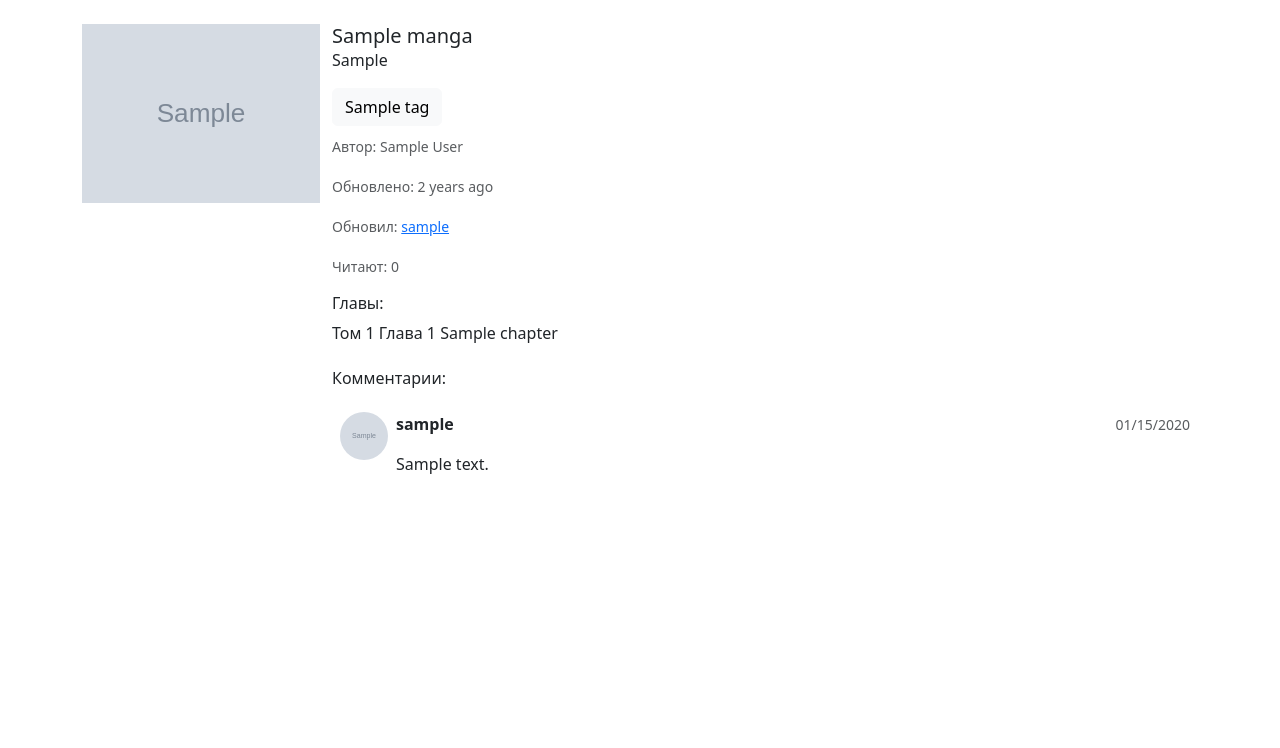
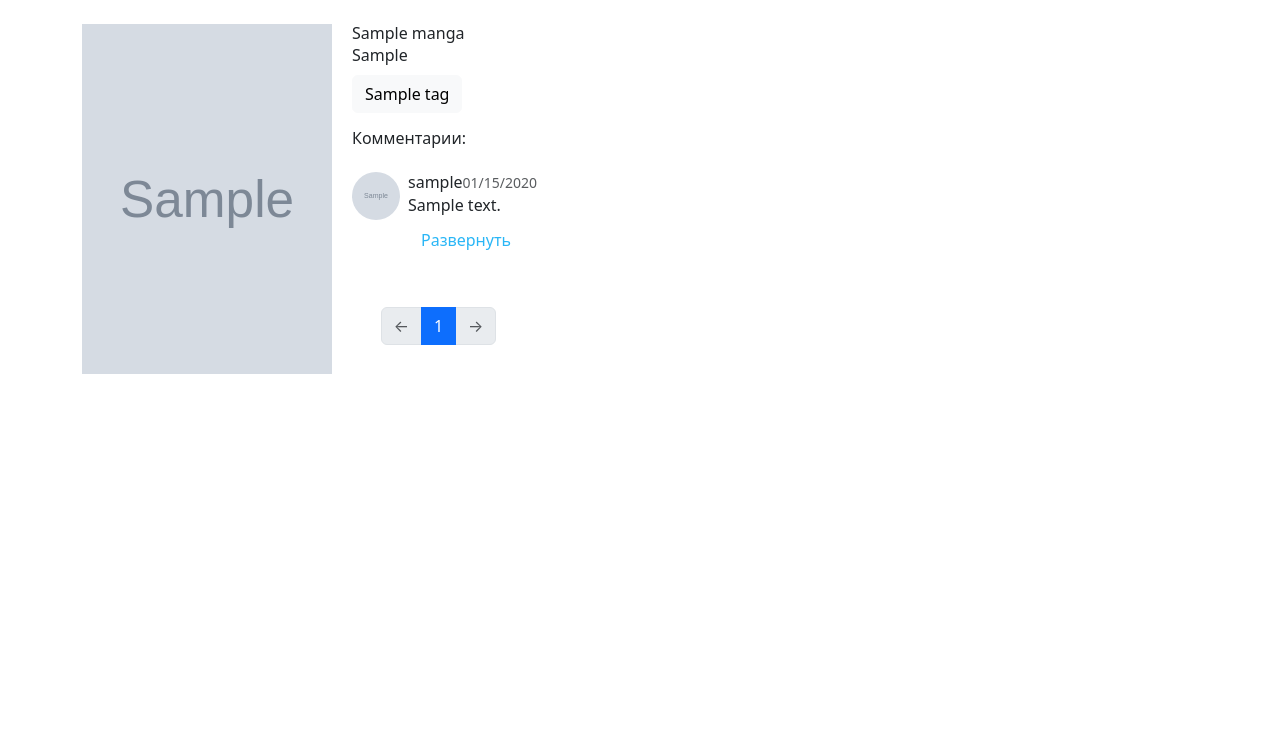
Before and after one commit to TuanKiri/MangaLibrary, a Flask app: page /manga/1 in a window 1280 px wide. Shown: the part 57-805 px from the top of the page. Run offline with Flask 2, Linux system fonts and the light colour scheme; tables that the repository leaves empty hold one stand-in row (values such as "Sample post"); grey boxes marked "Sample" are stand-in pictures; data that the repository does not hold is empty; parts of the project's set-up code (start-up, migrations or seed data) failed here and were passed over; some libraries are stand-ins or nearby versions.

Commit message:
наработки по странице с мангой

```diff
--- a/app/comment/templates/moderation_comments.html
+++ b/app/comment/templates/moderation_comments.html
@@ -1,11 +1,11 @@
 {% extends "base.html" %}
-{% import "_macros.html" as macros %}
+{% import "_pagination.html" as macros %}
 
 {% block page_content %}
 <h5 class="mb-3 mt-4">Модерация комментариев</h5>
 {% set moderate = True %}
 {% include '_comments.html' %}
 {% if pagination and pagination.pages > 1 %}
-    {{ macros.pagination_widget(pagination, '.moderate') }}
+    {{ macros.widget(pagination, '.moderate') }}
 {% endif %}
 {% endblock %}
--- a/app/comment/views.py
+++ b/app/comment/views.py
@@ -20,7 +20,6 @@ def add_manga_comment(id):
             body=comment_form.comment.data)
         db.session.add(comment)
         db.session.commit()
-        flash('Комментарий добавлен', 'success')
     return redirect(url_for('manga.index', id=manga.id))
 
 @comment.route('/add_news_comment/<int:id>', methods=['GET', 'POST'])
@@ -36,7 +35,6 @@ def add_news_comment(id):
             body=comment_form.comment.data)
         db.session.add(comment)
         db.session.commit()
-        flash('Комментарий добавлен', 'success')
     return redirect(url_for('news.index', id=news.id))
 
 @comment.route('/moderate')
--- a/app/main/views.py
+++ b/app/main/views.py
@@ -24,7 +24,7 @@ def index():
                                 .join(manga_tag) \
                                 .group_by(Tag) \
                                 .order_by(db.text('popular DESC')) \
-                                .limit(44).from_self(Tag)
+                                .limit(48).from_self(Tag)
     new_chapters = db.session.query(Manga, Chapter, db.func.max(Chapter.timestamp).label('timestamp')) \
                                 .join(Chapter) \
                                 .group_by(Manga.id, Chapter.id) \
--- a/app/manga/templates/manga.html
+++ b/app/manga/templates/manga.html
@@ -1,77 +1,133 @@
 {% extends "base.html" %}
+{% import "_tags.html" as tags %}
 {% import "_pagination.html" as macros %}
 
 {% block page_content %}
 <div class="d-flex">
-    <div class="container ps-0 d-flex flex-column" style="width: 250px;">
-        <img src="{{ manga.image_url() }}" alt="...">
-        {% if current_user.is_authenticated and current_user.can(Permission.FOLLOW) %}
-            {% if not current_user.is_reading(manga) %}
-                <a href="{{ url_for('.follow', id = manga.id) }}"  type="button" class="btn btn-manga-subscribe mt-2">
-                    Начать читать
+    <div class="flex-shrink-0">
+        <div class="poster lg-poster" style="background-image: url({{ manga.image_url() }})">
+        </div>
+        {% if current_user.is_authenticated %}
+            {% if current_user.is_reading(manga) %}
+                <a href="{{ url_for('.unfollow', id = manga.id) }}" type="button" class="btn btn-edit mt-3">
+                    <svg xmlns="http://www.w3.org/2000/svg" width="16" height="16" fill="currentColor" class="bi bi-bookmark-fill" viewBox="0 0 16 16">
+                        <path d="M2 2v13.5a.5.5 0 0 0 .74.439L8 13.069l5.26 2.87A.5.5 0 0 0 14 15.5V2a2 2 0 0 0-2-2H4a2 2 0 0 0-2 2z"/>
+                    </svg>
                 </a>
             {% else %}
-                <a href="{{ url_for('.unfollow', id = manga.id) }}" type="button" class="btn btn-danger mt-2">Перестать читать</a>
+                <a href="{{ url_for('.follow', id = manga.id) }}"  type="button" class="btn btn-manga-subscribe mt-3">
+                    <svg xmlns="http://www.w3.org/2000/svg" width="16" height="16" fill="currentColor" class="bi bi-bookmark-fill" viewBox="0 0 16 16">
+                        <path d="M2 2v13.5a.5.5 0 0 0 .74.439L8 13.069l5.26 2.87A.5.5 0 0 0 14 15.5V2a2 2 0 0 0-2-2H4a2 2 0 0 0-2 2z"/>
+                    </svg>
+                </a>
             {% endif %}
         {% endif %}
     </div>
-    <div class="card-body p-0">
-        <h5 class="card-title">{{ manga.title }}</h5>
-        <p class="card-text">{{ manga.catalog }}</p>
-        {% if manga.tags.count() %}
-            {% for tag in manga.tags %}
-                <a type="button" href="{{ url_for('manga.tag', id = tag.id) }}" class="btn btn-light mb-2">{{ tag.name }}</a>
-            {% endfor %}
-        {% endif %}
-        {% if manga.author %}
-            <p class="card-text"><small class="text-muted">Автор: {{ manga.author }}</small></p>
-        {% endif %}
-        <p class="card-text"><small class="text-muted">Обновлено: {{ moment(manga.timestamp).fromNow() }}</small></p>
-        {% if manga.user.id %}
-            <p class="card-text"><small class="text-muted">Обновил: <a href="{{ url_for('user.index', id = manga.user.id) }}">{{ manga.user.username }}</a></small></p>
-        {% endif %}
-        <p class="card-text"><small class="text-muted">Читают: {{ manga.users.count() }}</small></p>
-        {% if current_user.is_authenticated and current_user.can(Permission.PUBLICATION) %}
-            <div class="d-flex my-2 justify-content-center">
-                <a  type="button" href="{{ url_for('.edit', id = manga.id) }}" class="btn btn-primary mt-2">Редактировать</a>
+    <div class="ms-2">
+        <div style="margin-left: 12px;" >
+            <h6 class="card-title">{{ manga.title }}</h6>
+            <div class="catalog">
+                {{ manga.catalog }}
             </div>
-        {% endif %}
-        {% if manga.chapter.count() %}
-        <h6>Главы:</h6>
-        {% endif %}
-            {% for chapter in manga.chapter.all() %}
-                <div class="d-flex mb-1">
-                    <a href="{{ url_for('manga.chapter', id = manga.id, volume = chapter.volume, chapter = chapter.chapter) }}" type="button" class="list-group-item list-group-item-action">
-                        Том {{ chapter.volume }} Глава {{ chapter.chapter }} {{ chapter.title}}
-                    </a>
-                    {% if current_user.is_authenticated and current_user.can(Permission.PUBLICATION) %}
-                    <a href="{{ url_for('manga.delete_chapter', id = manga.id, volume = chapter.volume, chapter = chapter.chapter) }}" type="button" class="btn btn-danger chapter-delete">
-                        <svg xmlns="http://www.w3.org/2000/svg" width="16" height="16" fill="currentColor" class="bi bi-x-lg" viewBox="0 0 16 16">
-                            <path fill-rule="evenodd" d="M13.854 2.146a.5.5 0 0 1 0 .708l-11 11a.5.5 0 0 1-.708-.708l11-11a.5.5 0 0 1 .708 0Z"/>
-                            <path fill-rule="evenodd" d="M2.146 2.146a.5.5 0 0 0 0 .708l11 11a.5.5 0 0 0 .708-.708l-11-11a.5.5 0 0 0-.708 0Z"/>
-                        </svg>
-                    </a>
-                    {% endif %}
-                </div>
-            {% endfor %}
-        {% if current_user.is_authenticated and current_user.can(Permission.PUBLICATION) %}
-            <div class="d-flex mt-2 justify-content-center">
-                <a  type="button" href="{{ url_for('manga.add_chapter', id = manga.id) }}" class="btn btn-primary mt-2">Добавить главу</a>
+        </div>
+        <input class="mt-1 btn btn-more" type="button" value="Развернуть">
+        <div class="my-2" style="margin-left: 12px;">
+            <div class="tags" style="display: inline;">
+                {{tags.widget(manga.tags.all())}}
             </div>
-        {% endif %}
-        <h6 class="mb-3 mt-4">Комментарии:</h6>
-        {% if current_user.is_authenticated and current_user.can(Permission.COMMENT)%}
+            <a type="button" class="more-tags btn btn-light mb-2">→</a>
+        </div>
+        <div style="margin-left: 12px;">
+            <h6 class="mb-3">Комментарии:</h6>
+            {% if current_user.is_authenticated and current_user.can(Permission.COMMENT)%}
             <form action="{{ url_for('comment.add_manga_comment', id=manga.id) }}" method="post">
                 {{ comment_form.hidden_tag() }}
                 {{ comment_form.comment(class_="form-control", placeholder="Комментарий") }}
-                <div class="d-flex justify-content-end my-2">
-                    {{ comment_form.submit(class_="btn btn-primary px-3") }}
+                <div class="d-flex justify-content-end mt-3">
+                    {{ comment_form.submit(class_="btn btn-primary") }}
                 </div>
             </form>
-        {% endif %}
-        {% include '_comments.html' %}
+            {% endif %}
+            {% for item in pagination.items %}
+                <div class="d-flex align-items-start my-4">
+                    <div class="avatar avatar-small me-2" style="background-image: url({{ item.user.avatar_url() }}) ">
+                    </div>
+                    <div class="d-flex flex-column flex-fill">
+                        <div class="d-flex justify-content-between align-items-center">
+                            <h6 class="mb-0"><a class="link-dark" href="{{ url_for('user.index', id = item.user.id) }}">
+                                {{ item.user.username }}</a>
+                            </h6>
+                            <small class="text-muted">{{ moment(item.timestamp).format('L') }}</small>
+                        </div>
+                        <div data-id="{{item.id}}">
+                            {% if item.disabled or item.user.banned %}
+                                <i>Данный комментарий был заблокирован модератором.</i>
+                            {% endif %}
+                            {% if moderate or not item.disabled and not item.user.banned %}
+                                {{ item.body }}
+                            {% endif %}
+                        </div>
+                        <div>
+                            <input class="mt-1 btn btn-more" style="display: inline;" onclick="countRabbits()" type="button" value="Развернуть">
+                        </div>
+                    </div>
+                </div>
+            {% endfor %}
+        </div>
+        <div class="d-flex justify-content-center">
+            {{ macros.widget(pagination, '.index', id = manga.id)}}
+        </div>
+    </div>
+</div>
 
-        {% if pagination and pagination.pages > 1 %}
-        {{ macros.widget(pagination, '.index', id=manga.id) }}
-        {% endif %}
+<script>
+    function countRabbits() {
+        for(let i=1; i<=3; i++) {
+          alert("Кролик номер " + i);
+        }
+      }
+
+    let catalog = document.querySelector('.catalog');
+    let more = document.querySelector('.btn-more');
+    let tags = document.querySelector('.tags')
+    let more_tags = document.querySelector('.more-tags')
+
+    if (tags.children.length > 4) {
+        for (var i = 4; i < tags.children.length; i++) {
+            tags.children[i].classList.add('tag-hidden')
+        }
+        more_tags.style.cssText = `
+            display: inline-block;
+        `;
+        tags.classList.add('tags-hidden');
+    }
+
+    more_tags.onclick = function() {
+        tags.classList.toggle('tags-hidden');
+        if(tags.classList.contains('tags-hidden')) {
+            more_tags.innerHTML = "→"
+            for (var i = 4; i < tags.children.length; i++) {
+                tags.children[i].classList.add('tag-hidden')
+            }
+        } else {
+            more_tags.innerHTML = "←"
+            for (var i = 4; i < tags.children.length; i++) {
+                tags.children[i].classList.remove('tag-hidden')
+            }
+        }
+
+    };
+
+    if (catalog.textContent.length > 378) {
+        catalog.classList.add('text-hidden')
+        more.style.cssText = `
+            display: inline-block;
+        `;
+    }
+
+    more.onclick = function() {
+        catalog.classList.toggle('text-hidden');
+        catalog.classList.contains('text-hidden') ? more.innerHTML = "Развернуть" : more.innerHTML = "Свернуть"
+    };
+</script>
 {% endblock %}
--- a/app/manga/views.py
+++ b/app/manga/views.py
@@ -79,7 +79,6 @@ def follow(id):
         return redirect(url_for('.index', id=manga.id))
     current_user.read(manga)
     db.session.commit()
-    flash('Вы теперь подписаны на %s.' % manga.title, 'success')
     return redirect(url_for('.index', id=manga.id))
 
 
@@ -93,7 +92,6 @@ def unfollow(id):
         return redirect(url_for('.index', id=manga.id))
     current_user.unread(manga)
     db.session.commit()
-    flash('Вы больше не подписаны на %s.' % manga.title, 'success')
     return redirect(url_for('.index', id=manga.id))
 
 
--- a/app/static/css/main.css
+++ b/app/static/css/main.css
@@ -55,7 +55,7 @@
 
 .card-title a {
   text-decoration: none;
-  font-size: .9rem;
+  font-size: 0.9rem;
 }
 
 .card-title a:hover {
@@ -79,6 +79,11 @@
 .news-poster {
   height: 150px;
   min-width: 282px;
+}
+
+.lg-poster {
+  width: 250px;
+  height: 350px;
 }
 
 .md-poster {
@@ -186,3 +191,48 @@
   background-color: #039be5;
   color: #fff;
 }
+
+.btn-manga-unsubscribe {
+  background-color: #ff5252;
+  color: #fff;
+}
+
+.btn-manga-unsubscribe:hover {
+  background-color: #ff1744;
+  color: #fff;
+}
+
+.text-hidden {
+  -webkit-box-orient: vertical;
+  -webkit-line-clamp: 3;
+  display: -webkit-box;
+  overflow: hidden;
+  text-overflow: ellipsis;
+}
+
+.tag-hidden {
+  display: none;
+}
+
+.btn-more {
+  display: none;
+  background-color: #fff;
+  color: #29b6f6;
+}
+
+.btn-more:hover {
+  background-color: #e1f5fe;
+  color: #29b6f6;
+}
+
+.more-tags {
+  display: none;
+}
+
+h6 .link-dark {
+  text-decoration: none;
+}
+
+h6 .link-dark:hover {
+  text-decoration: underline;
+}
--- a/db_create.py
+++ b/db_create.py
@@ -1,6 +1,6 @@
 import os
 from app import create_app, db
-from app.models import Role
+from app.models import Role, Tag
 
 app = create_app(os.getenv('FLASK_CONFIG') or 'production')
 
@@ -8,5 +8,6 @@ app_ctx = app.app_context()
 app_ctx.push()
 db.create_all()
 Role.insert_roles()
+Tag.insert_tags()
 db.session.commit()
 app_ctx.pop()
```
Also changed, not shown: app/models.py (+19 -1 lines), app/templates/_manga.html (+5 -3 lines), assets/2.png.
